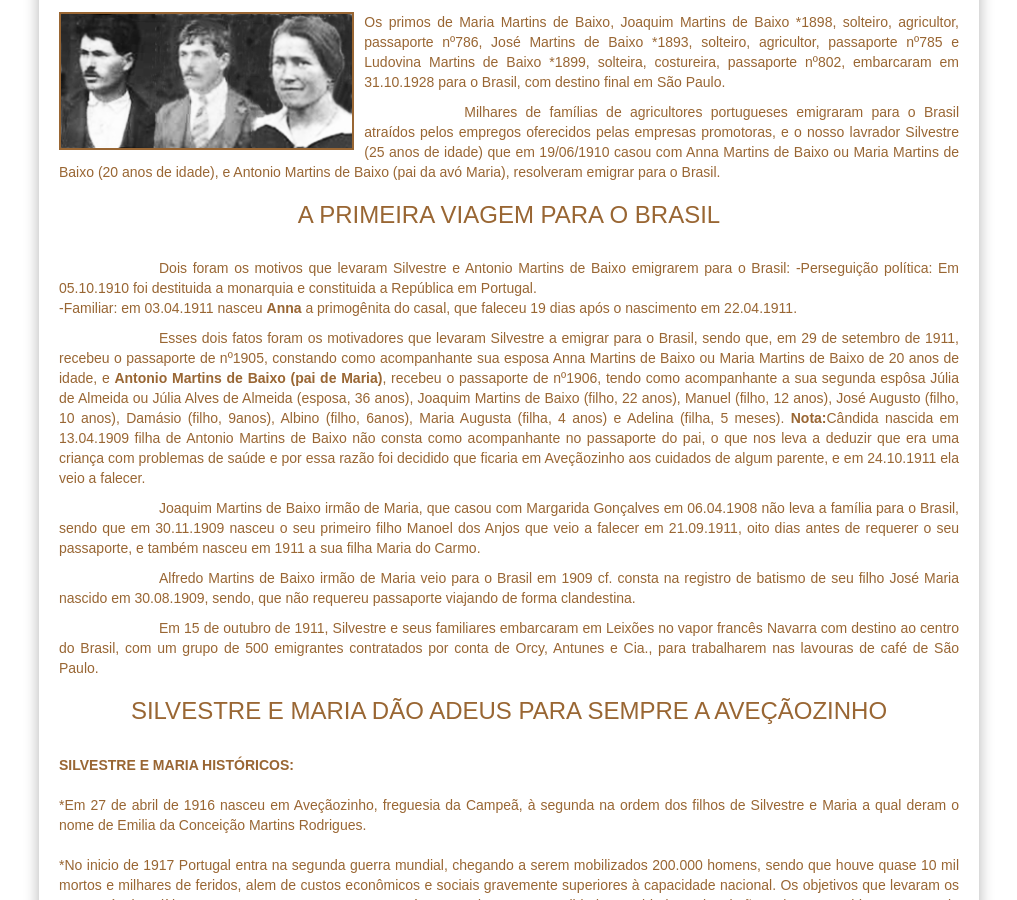
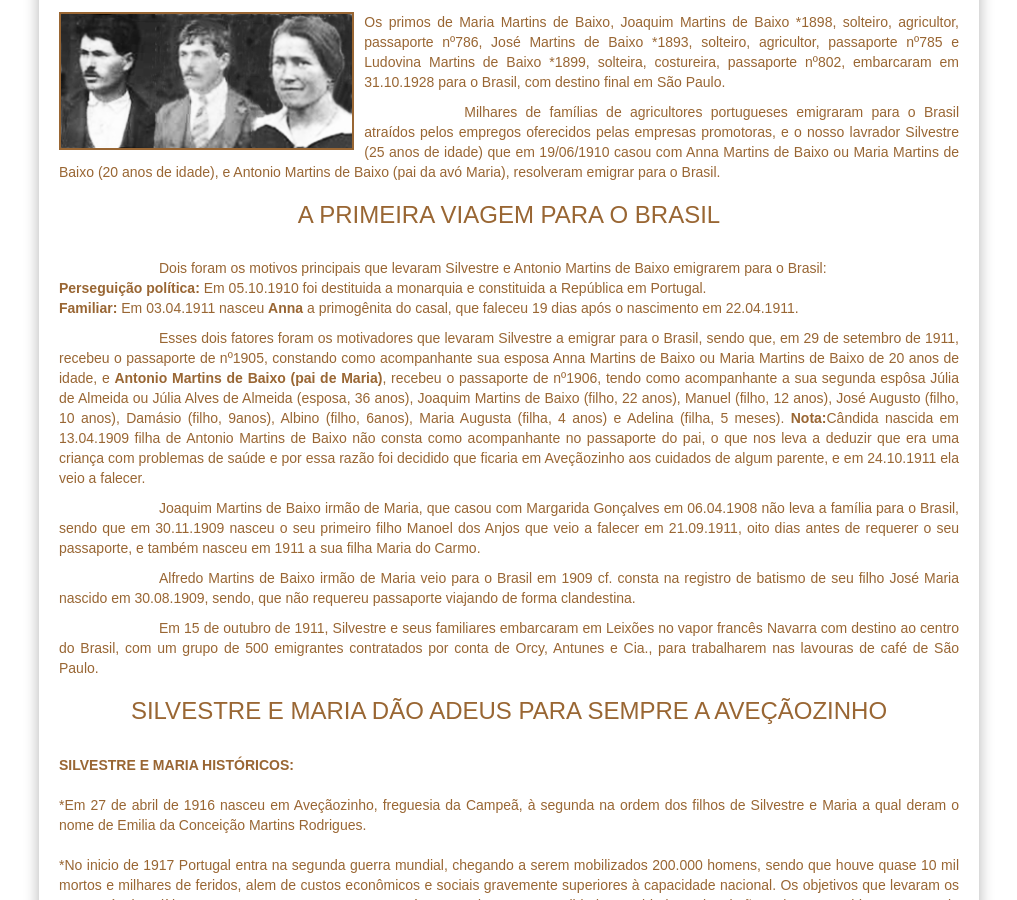
Before and after one commit to claudiovargas1955/claudiovargas1955.github.io, a Jekyll site: the page built from _pages/historia-de-silvestre.html, in a window 1280 px wide and 900 px high, scrolled down 7952 px. Shown: the whole window, without its empty margins (131-1148 px from the left). Built offline with Jekyll 4.4.1, drawn with Linux system fonts in a browser that asks for light colours; some web fonts are replaced.

Commit message:
Update historia-de-silvestre.html

```diff
--- a/_pages/historia-de-silvestre.html
+++ b/_pages/historia-de-silvestre.html
@@ -429,10 +429,12 @@ Baixo ou Maria Martins de Baixo (20 anos de idade), e Antonio Martins de Baixo (
 
 <h3 align="center";>A PRIMEIRA VIAGEM PARA O BRASIL</h3>
 <br/>
-<p style="text-indent:100px";/>Dois foram os motivos que levaram Silvestre e Antonio Martins de Baixo emigrarem para o Brasil:
--Perseguição política: Em 05.10.1910 foi destituida a monarquia e constituida a República em Portugal.<br>
--Familiar: em 03.04.1911 nasceu <b>Anna</b> a primogênita do casal, que faleceu 19 dias após o nascimento em 22.04.1911.<br>
-<p style="text-indent:100px";/>Esses dois fatos foram os motivadores que levaram Silvestre a emigrar para o Brasil, sendo que, em 29 de
+<p style="text-indent:100px";/>Dois foram os motivos principais que levaram Silvestre e Antonio Martins de Baixo emigrarem para o Brasil:
+<br>
+<b>Perseguição política: </b>Em 05.10.1910 foi destituida a monarquia e constituida a República em Portugal.<br>
+<b>Familiar: </b>Em 03.04.1911 nasceu <b>Anna</b> a primogênita do casal, que faleceu 19 dias após o nascimento em 22.04.1911.<br>
+
+<p style="text-indent:100px";/>Esses dois fatores foram os motivadores que levaram Silvestre a emigrar para o Brasil, sendo que, em 29 de
 setembro de 1911, recebeu o passaporte de nº1905, constando como acompanhante sua esposa Anna Martins de Baixo ou Maria Martins de Baixo
 de 20 anos de idade, e <b>Antonio Martins de Baixo (pai de Maria)</b>, recebeu o passaporte de nº1906, tendo como acompanhante a sua
 segunda espôsa Júlia de Almeida ou Júlia Alves de Almeida (esposa, 36 anos), Joaquim Martins de Baixo (filho, 22 anos), Manuel (filho, 12
```
